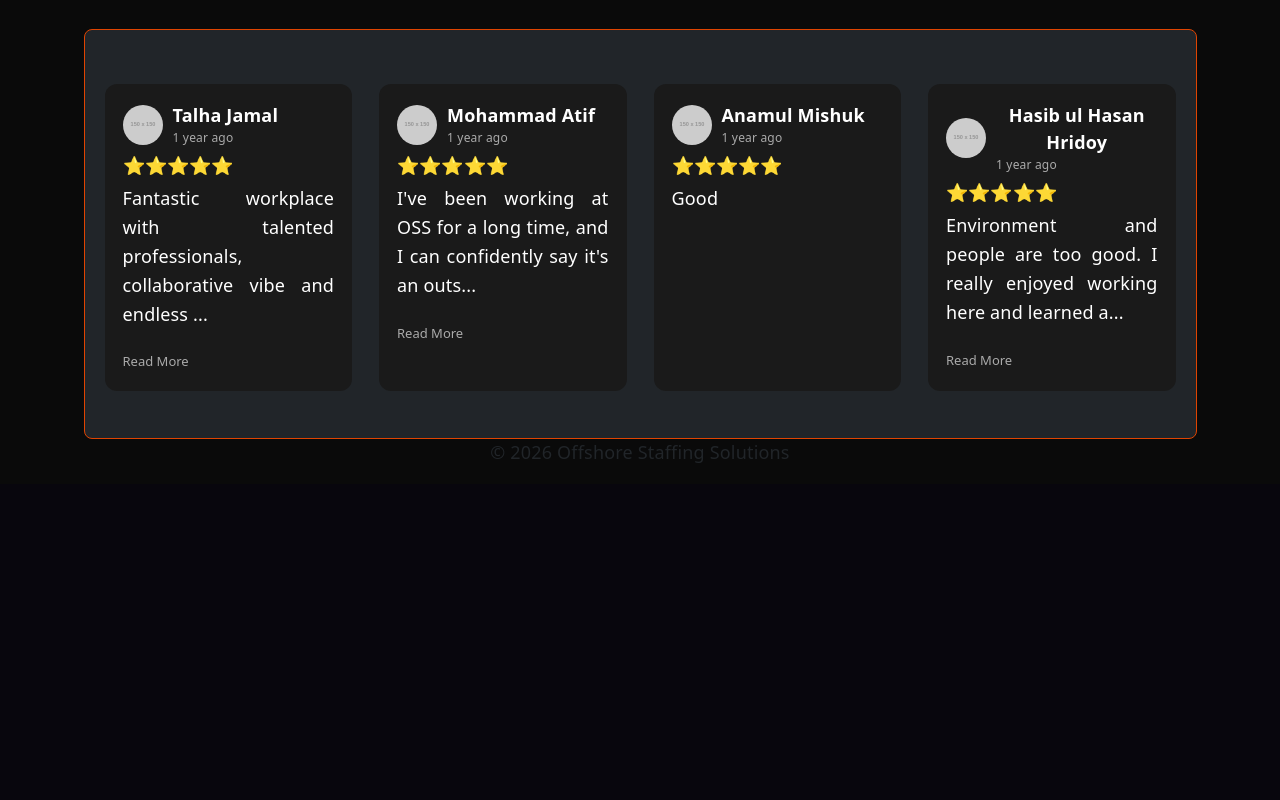
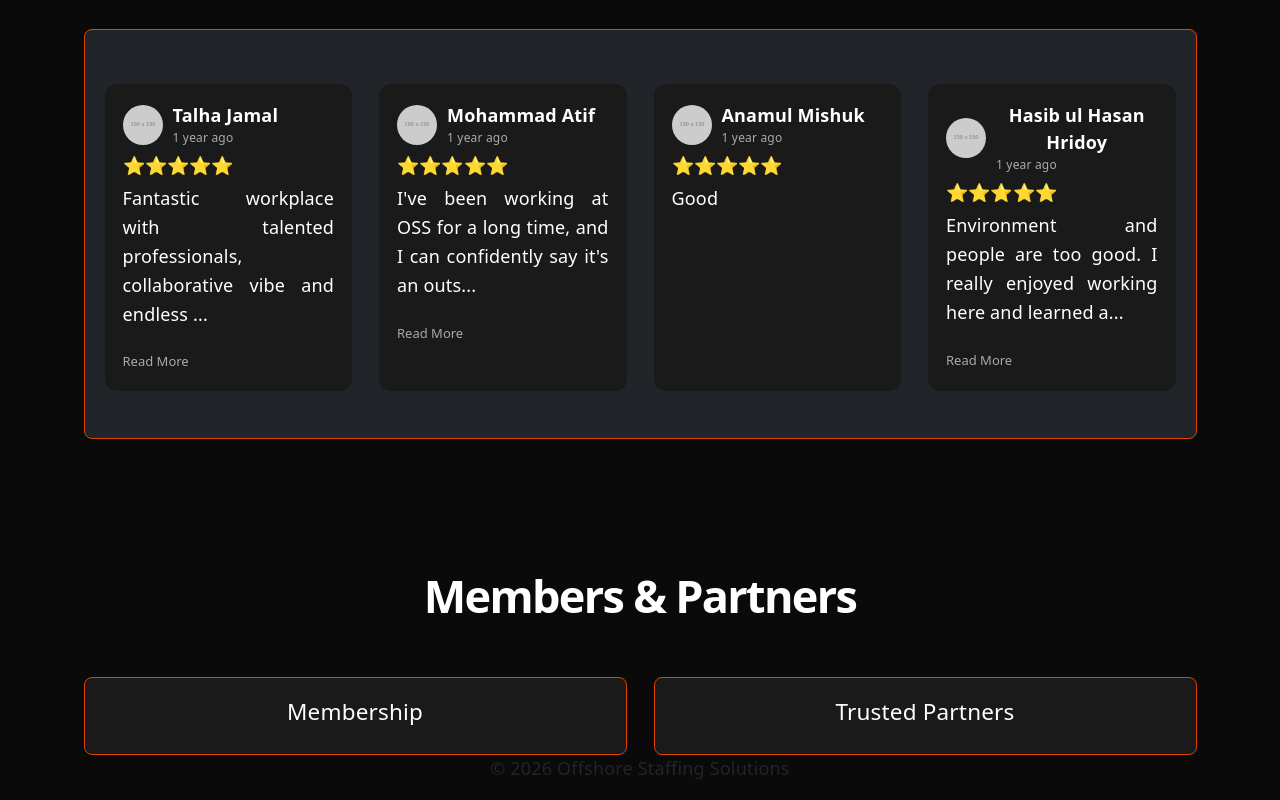
Before and after one commit to rakibhosain2302/SPA-System, a React (Vite) app: page / in a window 1280 px wide. Shown: the part 5158-5958 px from the top of the page. Before the commit the page ends 5642 px from the top, so only its background shows below. Built offline with nearby package versions, Linux system fonts and the light colour scheme.

Commit message:
SPA Members Section Implement

```diff
--- a/src/App.css
+++ b/src/App.css
@@ -500,3 +500,15 @@
 .review-text.expanded::after {
   display: none;
 }
+
+
+/* Members Section */
+.members-section {
+  margin-top: 130px;
+}
+.members-section h1 {
+  font-size: 45px;
+  font-weight: 700;
+  color: var(--text-color);
+  margin-bottom: 50px;
+}
--- a/src/App.jsx
+++ b/src/App.jsx
@@ -10,6 +10,7 @@ import OurServices from './components/OurServices'
 import OurTeam from './components/OurTeam'
 import Award from './components/Award'
 import Review from './components/Review'
+import Members from './components/Members'
 
 function App() {
 
@@ -33,6 +34,8 @@ function App() {
 
       <Review />
 
+      <Members />
+
       <Footer />
     </>
   )
--- /dev/null
+++ b/src/components/Members.jsx
@@ -0,0 +1,24 @@
+
+const Members = () => {
+    return (
+        <>
+            <div className="container members-section">
+                <h1 className="text-center mb-5">Members & Partners</h1>
+                <div className="row">
+                    <div className="col-md-6">
+                        <div className="card-custom">
+                            <h5 className="members-title">Membership</h5>
+                        </div>
+                    </div>
+                    <div className="col-md-6">
+                        <div className="card-custom">
+                            <h5 className="members-title">Trusted Partners</h5>
+                        </div>
+                    </div>
+                </div>
+            </div>
+        </>
+    )
+}
+
+export default Members
```
